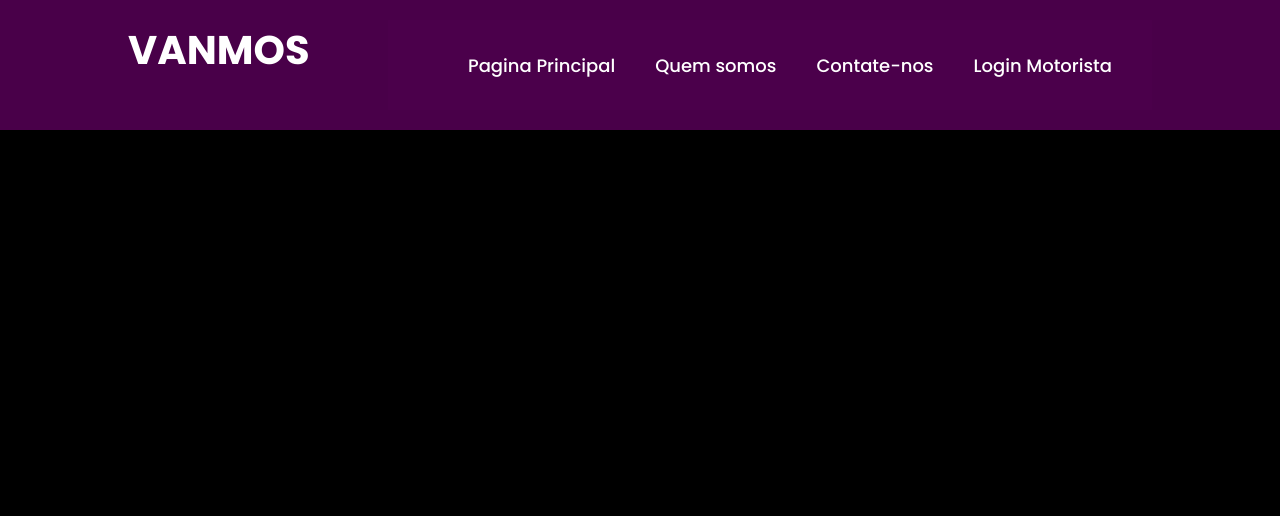
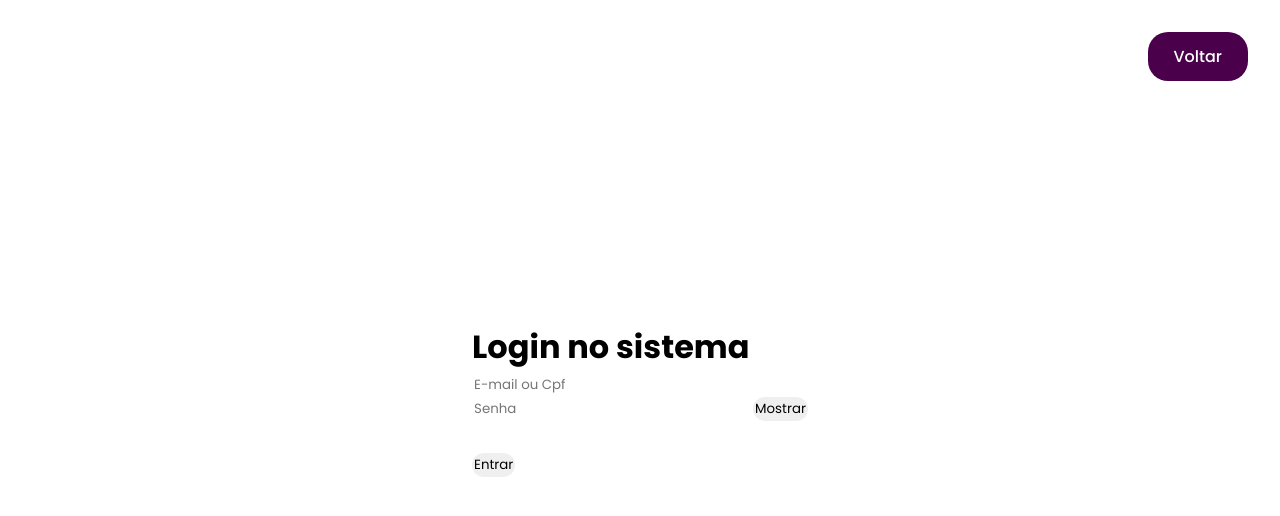
Before and after one commit to leonardomantovanello/VanMos, a React (Vite) app: page /login in a window 1280 px wide. Shown: the top 516 px of the page. Built offline with nearby package versions, Linux system fonts and the light colour scheme.

Commit message:
login em andamento

```diff
--- a/package.json
+++ b/package.json
@@ -11,7 +11,8 @@
   },
   "dependencies": {
     "react": "^19.1.0",
-    "react-dom": "^19.1.0"
+    "react-dom": "^19.1.0",
+    "react-router-dom": "^7.7.1"
   },
   "devDependencies": {
     "@eslint/js": "^9.30.1",
--- a/src/App.jsx
+++ b/src/App.jsx
@@ -1,12 +1,29 @@
 import React from 'react'
+import { BrowserRouter as Router, Routes, Route, useLocation } from 'react-router-dom'
 import Nav from './Nav'
+import Login from './Components/Login/Login'
 
-const App = () => {
+const AppContent = () => {
+    const location = useLocation()
+    const hideNav = location.pathname === '/login'
+
     return (
-        <div>
-            <Nav />
-        </div>
+        <>
+            {!hideNav && <Nav />}
+            <Routes>
+                <Route path="/" element={<div>Página Principal</div>} />
+                <Route path="/quem-somos" element={<div>Quem somos</div>} />
+                <Route path="/contato" element={<div>Contate-nos</div>} />
+                <Route path="/login" element={<Login />} />
+            </Routes>
+        </>
     )
 }
 
+const App = () => (
+    <Router>
+        <AppContent />
+    </Router>
+)
+
 export default App
--- /dev/null
+++ b/src/Components/Login/Login.css
@@ -0,0 +1,55 @@
+.voltar-btn {
+  position: absolute;
+  top: 32px;
+  right: 32px;
+  padding: 10px 24px;
+  background: #4b004b;
+  color: #fff;
+  border: none;
+  border-radius: 4px;
+  font-size: 1rem;
+  cursor: pointer;
+  font-weight: 500;
+  z-index: 10;
+}
+
+.voltar-btn:hover {
+  background: #6d1a6d;
+}
+
+.container {
+  position: relative;
+  min-height: 100vh;
+  display: flex;
+  justify-content: center;
+  align-items: center;
+}
+
+.voltar-btn,
+.show-password-btn,
+form button[type="submit"] {
+ border-radius: 20px;
+  border: 2px solid transparent;
+}
+
+
+input,
+.password-field input {
+  border-radius: 20px;
+    border: 2px solid transparent;
+}
+
+.password-field {
+  display: flex;
+  align-items: center;
+  gap: 12px;
+  margin-bottom: 20px;
+}
+
+form button[type="submit"] {
+  margin-top: 12px;
+}
+
+.show-password-btn {
+  margin-left: 8px;
+}
--- /dev/null
+++ b/src/Components/Login/Login.jsx
@@ -0,0 +1,40 @@
+import React, { useState } from 'react'
+import './Login.css'
+import { useNavigate } from 'react-router-dom'
+
+const Login = () => {
+  const navigate = useNavigate()
+  const [showPassword, setShowPassword] = useState(false)
+
+  return (
+    <div className="container">
+      <button
+        type="button"
+        className="voltar-btn"
+        onClick={() => navigate('/')}
+      >
+        Voltar
+      </button>
+      <form>
+        <h1>Login no sistema</h1>
+        <input type="text" placeholder="E-mail ou Cpf" />
+        <div className="password-field">
+          <input
+            type={showPassword ? "text" : "password"}
+            placeholder="Senha"
+          />
+          <button
+            type="button"
+            className="show-password-btn"
+            onClick={() => setShowPassword((v) => !v)}
+          >
+            {showPassword ? "Ocultar" : "Mostrar"}
+          </button>
+        </div>
+        <button type="submit">Entrar</button>
+      </form>
+    </div>
+  )
+}
+
+export default Login
--- a/src/Nav.css
+++ b/src/Nav.css
@@ -2,33 +2,40 @@
     position: fixed;
     top: 0;
     left: 0;
-    width:100% ;
-    padding: 20px 10%;
-    background: rgba(83, 1, 83, 0.884);
+    width: 100%;
+    height: 90px;
+    padding: 0 40px;
+    background: #4b004b;
     display: flex;
     justify-content: space-between;
+    align-items: center;
     z-index: 100;
 }
 
 .logo {
-         font-size: 2.5rem;
-        font-weight: bold;
-        color: #fff;
+    font-size: 2.5rem;
+    font-weight: bold;
+    color: #fff;
+    text-decoration: none;
 }
 
 .navbar {
-  display: flex;
-  justify-content: space-between;
-  align-items: center;
-  padding: 0 40px;
-  background: #4b004b;
-  height: 90px;
+    display: flex;
+    align-items: center;
+    gap: 40px;
+    background: transparent;
+    height: 100%;
+    padding: 0;
 }
 
 .navbar a {
-    position: relative;
     font-size: 18px;
     color: white;
     font-weight: 500;
-    margin-left: 40px;
+    text-decoration: none;
+    transition: color 0.2s;
 }
+
+.navbar a:hover {
+    color: #e0b3ff;
+}
--- a/src/Nav.jsx
+++ b/src/Nav.jsx
@@ -1,20 +1,20 @@
 import React from 'react'
+import { Link } from 'react-router-dom'
 import './Nav.css'
 
 const Nav = () => {
     return (
-    <header className="header">
-        <a href="/" className="logo">VANMOS</a>
-
-        <nav className="navbar">
-            <a href="/">Pagina Principal</a>
-            <a href="/">Quem somos</a>
-            <a href="/">Contate-nos</a>
-            <a href="/">Login Motorista</a>
+        <header className="header">
+            <Link to="/" className="logo">VANMOS</Link>
+            <nav className="navbar">
+                <nav className="navbar">
+        <Link to="/">Pagina Principal</Link>
+        <Link to="/quem-somos">Quem somos</Link>
+        <Link to="/contato">Contate-nos</Link>
+        <Link to="/login">Login Motorista</Link>
         </nav>
-    </header>
-
-
+            </nav>
+        </header>
     )
 }
 
--- a/src/index.css
+++ b/src/index.css
@@ -9,7 +9,7 @@
 }
 
 body {
-  background-color: black;
+
 }
 
 a {
```
Also changed, not shown: 1 other file (tests, documents, lock files or other folders).
